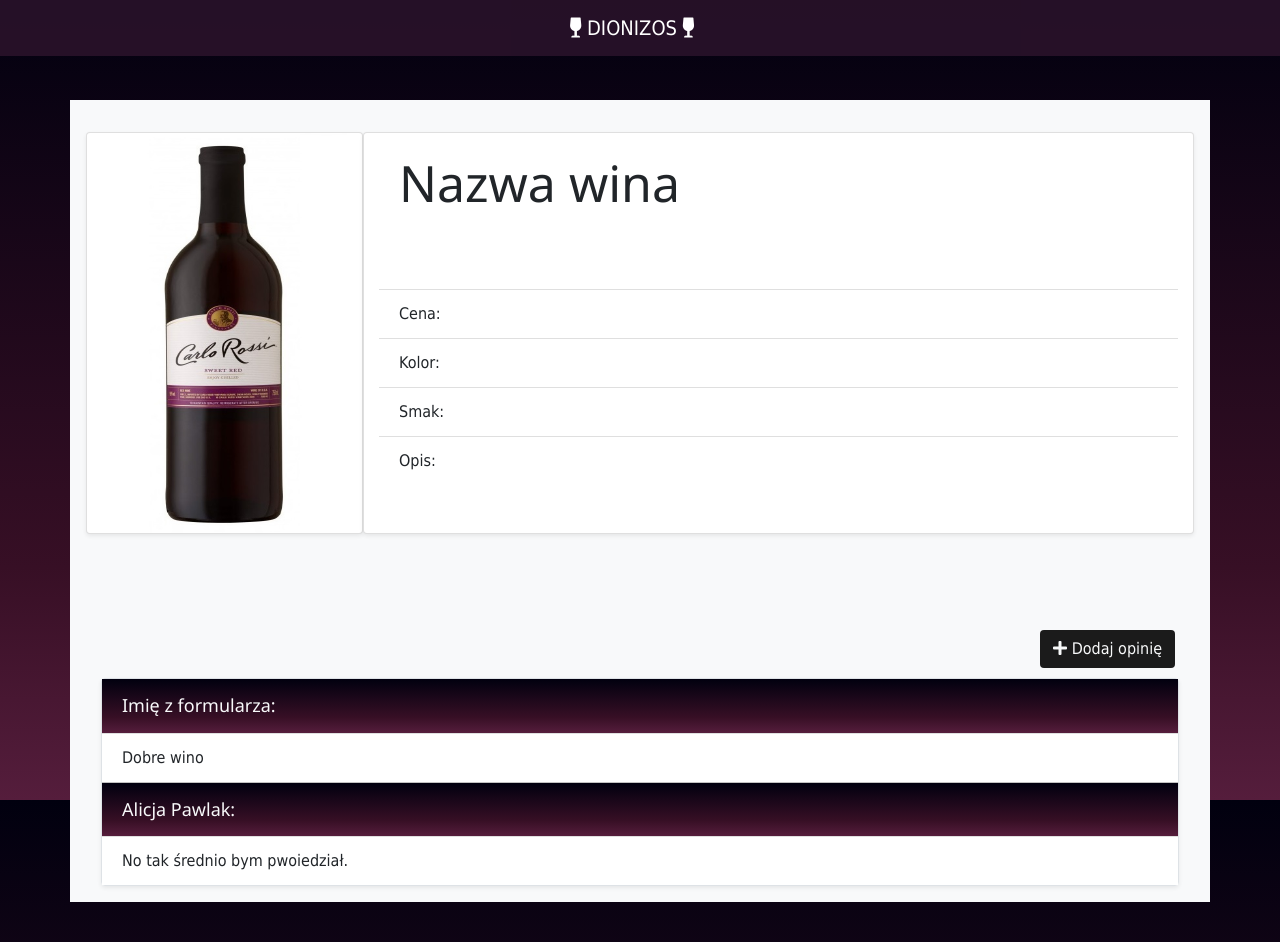
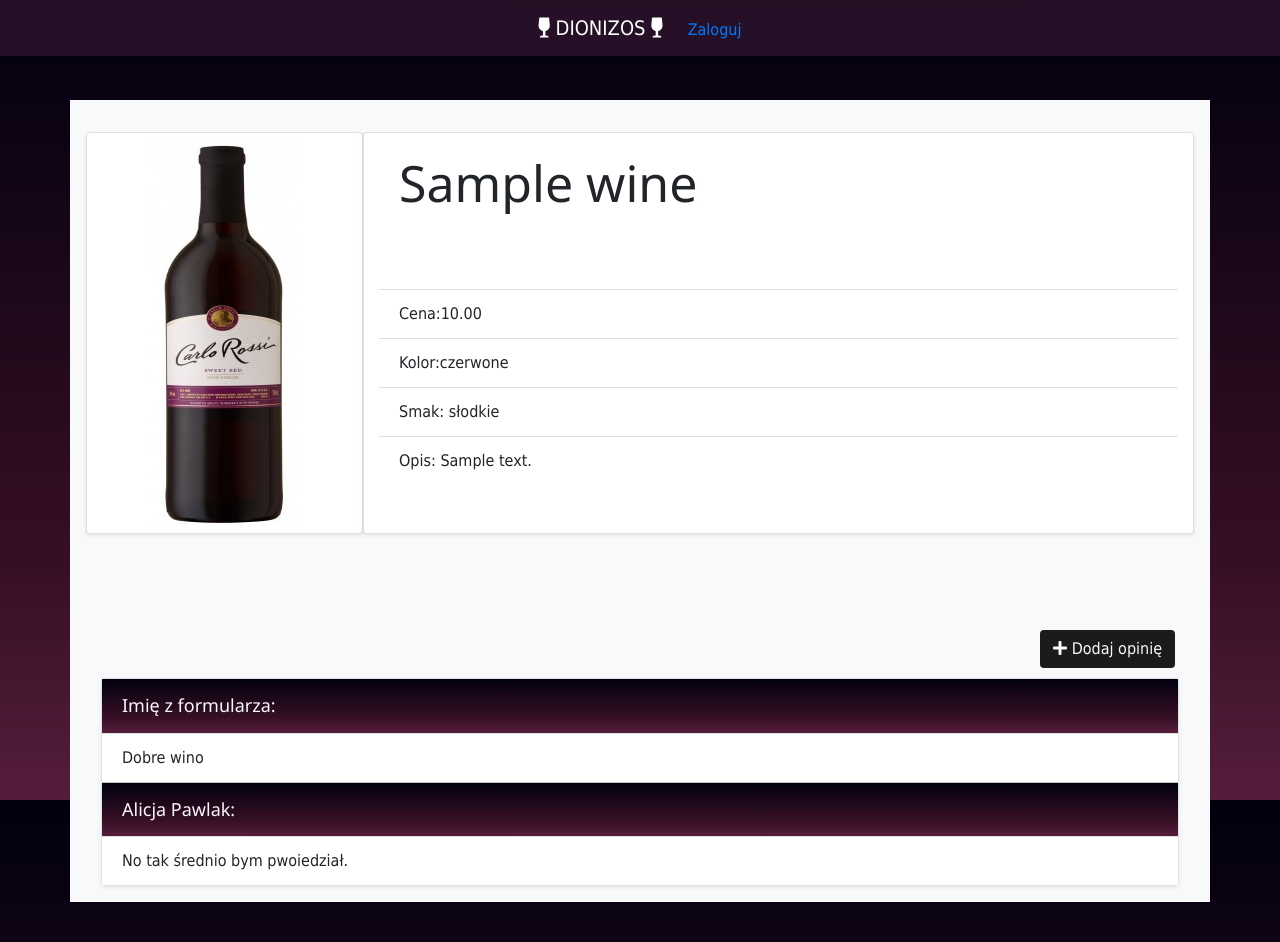
Before and after one commit to Alicja-Pawlak/Dionizos, a Django app: page /produkt/1/ in a window 1280 px wide. Shown: the top 942 px of the page. Run offline with Django 3.2, Linux system fonts and the light colour scheme; tables that the repository leaves empty hold one stand-in row (values such as "Sample post"); some libraries are stand-ins or nearby versions.

Commit message:
Dodana podstawowa obsługa "produktu",  dodane początki obsługi logowania

```diff
--- a/Dionizos/Dionizos/settings.py
+++ b/Dionizos/Dionizos/settings.py
@@ -80,7 +80,7 @@ DATABASES = {
         'ENGINE': 'django.db.backends.postgresql',
         'NAME': "DionizosDB",
         "USER": "postgres",
-        "PASSWORD": "postgresql",
+        "PASSWORD": "postgres",
         "HOST": "127.0.0.1",
         "PORT": "5432"
     }
--- a/Dionizos/Dionizos/urls.py
+++ b/Dionizos/Dionizos/urls.py
@@ -1,24 +1,12 @@
-"""Dionizos URL Configuration
 
-The `urlpatterns` list routes URLs to views. For more information please see:
-    https://docs.djangoproject.com/en/3.1/topics/http/urls/
-Examples:
-Function views
-    1. Add an import:  from my_app import views
-    2. Add a URL to urlpatterns:  path('', views.home, name='home')
-Class-based views
-    1. Add an import:  from other_app.views import Home
-    2. Add a URL to urlpatterns:  path('', Home.as_view(), name='home')
-Including another URLconf
-    1. Import the include() function: from django.urls import include, path
-    2. Add a URL to urlpatterns:  path('blog/', include('blog.urls'))
-"""
 from django.contrib import admin
 from django.urls import include, path
 from django.contrib.staticfiles.urls import staticfiles_urlpatterns
+from django.contrib.auth import views as auth_views
 
 urlpatterns = [
     path('admin/', admin.site.urls),
     path('',include('index.urls')),
+    path("login/", auth_views.LoginView.as_view(template_name="login.html"), name="login"),
+    path("logout/", auth_views.LogoutView.as_view(), name="logout")
 ]
-urlpatterns += staticfiles_urlpatterns()
--- a/Dionizos/index/templates/index/index.html
+++ b/Dionizos/index/templates/index/index.html
@@ -108,8 +108,8 @@
                 <h6 class="card-title ">{{ wine.price }} zł</h6>
 
                 <!-- tutaj będzie trzeba zrobić przekierowanie
-                do strony danego produktu (aktualnie url = /produkt/1) -->
-                <a href="#">
+                do strony danego produktu   aktualnie url = /produkt/1) -->
+                <a href="{% url "produkt" wine.id %}">
                   <button type="button" class="guzik btn btn-dark btn-sm px-4">
                     Wybierz
                   </button>
--- a/Dionizos/index/templates/index/produkt.html
+++ b/Dionizos/index/templates/index/produkt.html
@@ -15,14 +15,14 @@
             <div class="col-sm-12 col-md-9 card mt-3 shadow-sm">
 
                 <div class="card-body">
-                    <h4 class="titles card-title">Nazwa wina</h4>
+                    <h4 class="titles card-title">{{ wine.name }}</h4>
                 </div>
                 <!-- tutaj będzie trzeba wstawić parametry -->
                 <ul class="list-group list-group-flush mb-5">
-                    <li class="list-group-item">Cena: </li>
-                    <li class="list-group-item">Kolor: </li>
-                    <li class="list-group-item">Smak: </li>
-                    <li class="list-group-item">Opis: </li>
+                    <li class="list-group-item">Cena:{{ wine.price }} </li>
+                    <li class="list-group-item">Kolor:{{ wine.color_name }} </li>
+                    <li class="list-group-item">Smak: {{ wine.taste_name }} </li>
+                    <li class="list-group-item">Opis: {{ wine.descriptions }}</li>
                 </ul>
             </div>
 
--- a/Dionizos/index/urls.py
+++ b/Dionizos/index/urls.py
@@ -2,8 +2,8 @@ from django.urls import path
 from . import views
 
 urlpatterns = [
-    path('',views.index,name='index'),
-    path("produkt/1/",views.produkt, name="produkt"),
-    path('opinie/',views.opinie,name='opinie'),
+    path('',views.index, name='index'),
+    path("produkt/<int:pk>/",views.produkt, name="produkt"),
+    path('opinie/',views.opinie, name='opinie'),
     path('dodaj/',views.dodaj, name='dodaj')
 ]
--- a/Dionizos/index/views.py
+++ b/Dionizos/index/views.py
@@ -1,7 +1,8 @@
-from django.shortcuts import render, redirect
+from django.shortcuts import render, redirect, get_object_or_404
 from index.models import Wines
 from index.forms import WineForm, SearchForm
 from django.db.models import Q
+from django.contrib.auth.decorators import login_required
 
 
 def index(request):
@@ -22,9 +23,11 @@ def index(request):
                     "wines": wines})
 
 
-def produkt(request):
+def produkt(request, pk):
     return render(request,
-                  template_name="index/produkt.html")
+                  template_name="index/produkt.html",
+                  context={"wine": get_object_or_404(Wines,
+                                                       pk=pk)})
 
 def dodaj(request):
     form = WineForm(label_suffix="")
--- a/Dionizos/templates/base.html
+++ b/Dionizos/templates/base.html
@@ -31,14 +31,28 @@
                 DIONIZOS
                 <i class="fas fa-wine-glass"></i>
             </a>
+            <span class="login">
+                {% if user.is_authenticated %}
+                {{ user.username }}
+                <a href="{% url "logout" %}">
+                    <i class="fas fa-sign-out"></i> Wyloguj
+                </a>
+                {% else %}
+                <a href="{% url "login" %}">
+                    <i class="fas fa-sign-in"></i> Zaloguj
+                </a>
+                {% endif %}
+            </span>
         </div>
       <!-- nie zamykam znaczników header i nav w base,
         bo w indexie są dodatkowe opcje przy nawigacji,
         których nie użyłam na innyc podstronach -->
 
+      <section class="content">
          {% block content %}
-      DOMYSLNY
-      {% endblock  %}
+          Domyślny!
+         {% endblock %}
+      </section>
 
       <footer class="navbar navbar-fixed-bottom nav-color text-light">
         <div class="container-fluid pt-2">
```
Also changed, not shown: Dionizos/templates/login.html (added, +23 -0 lines), Dionizos/index/migrations/0001_initial.py, Dionizos/index/migrations/0002_auto_20201223_1441.py (deleted), Dionizos/index/migrations/0002_auto_20210109_1619.py (added), Dionizos/static/css/style.css (line endings or trailing spaces). Lines whose indentation alone changed are shown as unchanged.
